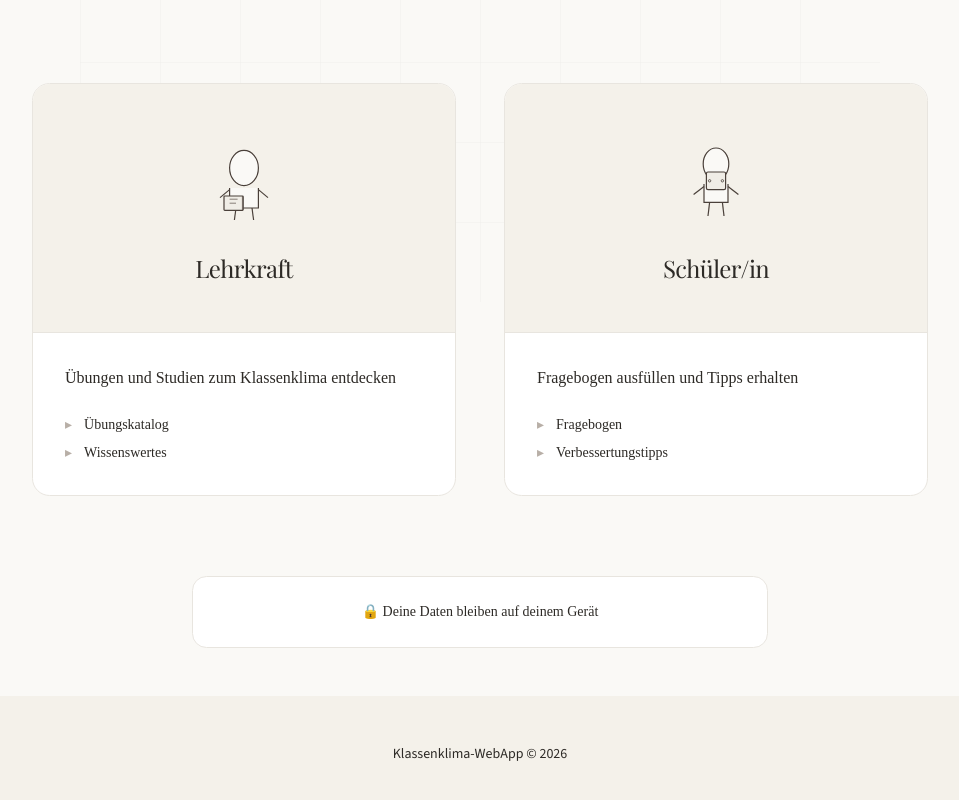
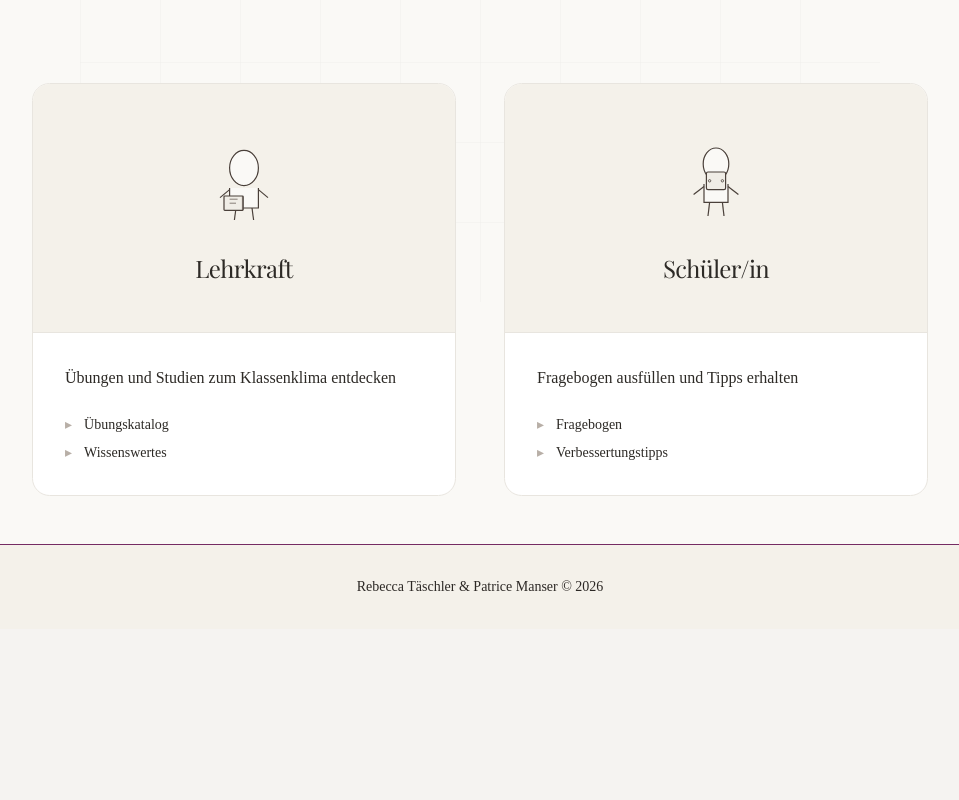
Before and after one commit to Gran07ST/klassenklima, a Next.js app: page / in a window 1280 px wide. Shown: the part 498-1298 px from the top of the page, without its empty margins (160-1119 px from the left). After the commit the page ends 1127 px from the top, so only its background shows below. Built offline with nearby package versions, Linux system fonts and the light colour scheme; a web font is replaced by a local one.

Commit message:
fix more ui bugs

```diff
--- a/app/layout.tsx
+++ b/app/layout.tsx
@@ -1,3 +1,4 @@
+import Footer from "@/components/layout/Footer";
 import Logo from "@/components/layout/Logo";
 import type { Metadata } from "next";
 import "./globals.css";
@@ -22,6 +23,7 @@ export default function RootLayout({
           </div>
           {children}
         </div>
+        <Footer />
       </body>
     </html>
   );
--- a/app/lehrer/page.tsx
+++ b/app/lehrer/page.tsx
@@ -1,4 +1,3 @@
-import Footer from "@/components/layout/Footer";
 import Header from "@/components/layout/Header";
 import Link from "next/link";
 
@@ -110,8 +109,6 @@ export default function LehrerPage() {
           </div>
         </div>
       </main>
-
-      <Footer />
     </div>
   );
 }
--- a/app/lehrer/uebungen/page.tsx
+++ b/app/lehrer/uebungen/page.tsx
@@ -1,12 +1,10 @@
 "use client";
 
-import { useState } from "react";
-import Link from "next/link";
 import Header from "@/components/layout/Header";
-import Footer from "@/components/layout/Footer";
 import UebungCard from "@/components/lehrer/UebungCard";
 import UebungFilter from "@/components/lehrer/UebungFilter";
 import { Uebung } from "@/lib/types";
+import { useState } from "react";
 
 // Import data
 import uebungenData from "@/data/uebungen.json";
@@ -63,8 +61,6 @@ export default function UebungenPage() {
           </div>
         </div>
       </main>
-
-      <Footer />
     </div>
   );
 }
--- a/app/lehrer/wissen/page.tsx
+++ b/app/lehrer/wissen/page.tsx
@@ -1,6 +1,5 @@
 "use client";
 
-import Footer from "@/components/layout/Footer";
 import Header from "@/components/layout/Header";
 import StatCard from "@/components/lehrer/StatCard";
 import { StudienDaten } from "@/lib/types";
@@ -97,8 +96,6 @@ export default function WissenPage() {
           </div>
         </div>
       </main>
-
-      <Footer />
     </div>
   );
 }
--- a/app/page.tsx
+++ b/app/page.tsx
@@ -275,26 +275,8 @@ export default function Home() {
               </div>
             </Link>
           </div>
-
-          {/* Privacy Notice */}
-          <div className="mt-16 md:mt-20 max-w-xl mx-auto">
-            <div className="bg-white border border-[#e8e5df] px-6 py-4 md:px-8 md:py-6 text-center rounded-2xl">
-              <p className="text-\[#d4a344\] text-xs md:text-sm leading-relaxed">
-                🔒 Deine Daten bleiben auf deinem Gerät
-              </p>
-            </div>
-          </div>
         </div>
       </main>
-
-      {/* Footer */}
-      <footer className="relative py-8 md:py-12 px-4 md:px-6 bg-[#f4f1ea]">
-        <div className="max-w-4xl mx-auto text-center text-\[#d4a344\] text-xs md:text-sm font-normal">
-          <p style={{ fontFamily: '"Source Sans 3", sans-serif' }}>
-            Klassenklima-WebApp &copy; 2026
-          </p>
-        </div>
-      </footer>
     </div>
   );
 }
--- a/app/schueler/auswertung/page.tsx
+++ b/app/schueler/auswertung/page.tsx
@@ -1,6 +1,5 @@
 "use client";
 
-import Footer from "@/components/layout/Footer";
 import Header from "@/components/layout/Header";
 import RoutingGuard from "@/components/layout/RoutingGuard";
 import { berechneScores } from "@/lib/scoring";
@@ -182,8 +181,6 @@ export default function AuswertungPage() {
             </div>
           </div>
         </main>
-
-        <Footer />
       </div>
     </RoutingGuard>
   );
--- a/app/schueler/fragebogen/page.tsx
+++ b/app/schueler/fragebogen/page.tsx
@@ -1,6 +1,5 @@
 "use client";
 
-import Footer from "@/components/layout/Footer";
 import Header from "@/components/layout/Header";
 import { Progress } from "@/components/ui/progress";
 import { Antwort, Frage, GespeicherteAntworten } from "@/lib/types";
@@ -123,8 +122,6 @@ export default function FragebogenPage() {
             </button>
           </div>
         </main>
-
-        <Footer />
       </div>
     );
   }
@@ -238,8 +235,6 @@ export default function FragebogenPage() {
           </div>
         </div>
       </main>
-
-      <Footer />
     </div>
   );
 }
--- a/app/schueler/page.tsx
+++ b/app/schueler/page.tsx
@@ -1,6 +1,5 @@
+import Header from "@/components/layout/Header";
 import Link from "next/link";
-import Header from "@/components/layout/Header";
-import Footer from "@/components/layout/Footer";
 
 export default function SchuelerPage() {
   return (
@@ -160,8 +159,6 @@ export default function SchuelerPage() {
           </div>
         </div>
       </main>
-
-      <Footer />
     </div>
   );
 }
--- a/app/schueler/vorschlaege/page.tsx
+++ b/app/schueler/vorschlaege/page.tsx
@@ -1,6 +1,5 @@
 "use client";
 
-import Footer from "@/components/layout/Footer";
 import Header from "@/components/layout/Header";
 import RoutingGuard from "@/components/layout/RoutingGuard";
 import { alleScoresGenugend, getVerbesserungsvorschlaege } from "@/lib/scoring";
@@ -130,8 +129,8 @@ export default function VorschlaegePage() {
                   Super gemacht!
                 </h2>
                 <p className="text-accent text-lg leading-relaxed">
-                  Alle deine Werte liegen bei 90% oder höher. Du hast ein sehr
-                  positives Klassenklima!
+                  Alle deine Werte liegen bei 90% oder höher. Du trägst zu einem
+                  sehr positiven Klassenklima bei!
                 </p>
               </div>
 
@@ -142,8 +141,6 @@ export default function VorschlaegePage() {
               </Link>
             </div>
           </main>
-
-          <Footer />
         </div>
       </RoutingGuard>
     );
@@ -223,8 +220,6 @@ export default function VorschlaegePage() {
             </div>
           </div>
         </main>
-
-        <Footer />
       </div>
     </RoutingGuard>
   );
--- a/components/layout/Footer.tsx
+++ b/components/layout/Footer.tsx
@@ -3,7 +3,7 @@ export default function Footer() {
     <footer className="py-8 px-6 bg-[#f4f1ea] border-t border-accent">
       <div className="max-w-4xl mx-auto text-center">
         <p className="text-\[#d4a344\] text-sm font-normal">
-          Klassenklima-WebApp &copy; 2026
+          Rebecca Täschler & Patrice Manser &copy; 2026
         </p>
       </div>
     </footer>
```
